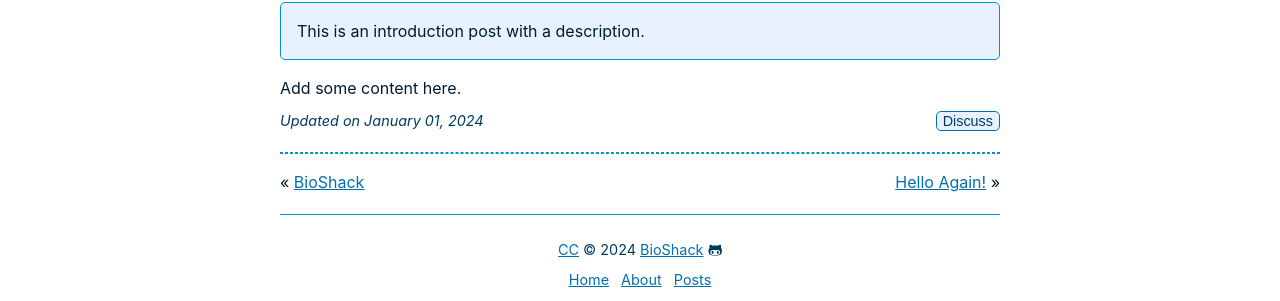
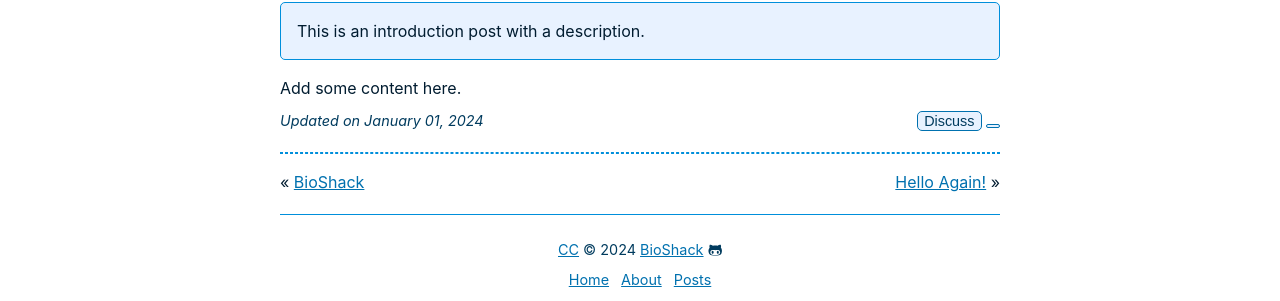
Before and after one commit to megdna/pond, a Jekyll site: the page built from _posts/2024-01-01-hello-world.md, in a window 1280 px wide. Shown: the part 245-546 px from the top of the page. Built offline with Jekyll 4.4.1, drawn with Linux system fonts in a browser that asks for light colours; a script that is not in the unit is left out.

Commit message:
Update post.html

```diff
--- a/_layouts/post.html
+++ b/_layouts/post.html
@@ -5,6 +5,13 @@
 {% if page.description %}<div class="notice">{{ page.description }}</div>{% endif %}
 {% if page.show %}<figure><img alt="{{ page.alt }}" src="{{ page.image | prepend: site.baseurl | prepend: site.url }}"><figcaption>{{ page.caption }}</figcaption></figure>{% endif %}
 {{ content }}
-{% if page.date %}<cite>Updated on {{page.date | date: "%B %d, %Y"}}</cite><div class="next"><button><a href="https://github.com/{{ site.github }}" target="_blank">Discuss</a></button></div><hr>{% endif %}
+{% if page.date %}
+  <cite>Updated on {{page.date | date: "%B %d, %Y"}}</cite>
+  <div class="next">
+    <button><a href="https://github.com/{{ site.github }}" target="_blank">Discuss</a></button>
+    {% if site.tinylytics %}<button class="tinylytics_kudos"></button>{% endif %}
+  </div>
+    <hr>
+{% endif %}
 {% if page.previous.url %}&laquo; <a href="{{ page.previous.url | prepend: site.baseurl | prepend: site.url }}">{{ page.previous.title }}</a>{% endif %}
 {% if page.next.url %}<div class="next"><a href="{{ page.next.url | prepend: site.baseurl | prepend: site.url }}">{{ page.next.title }}</a> &raquo;</div>{% endif %}
```
